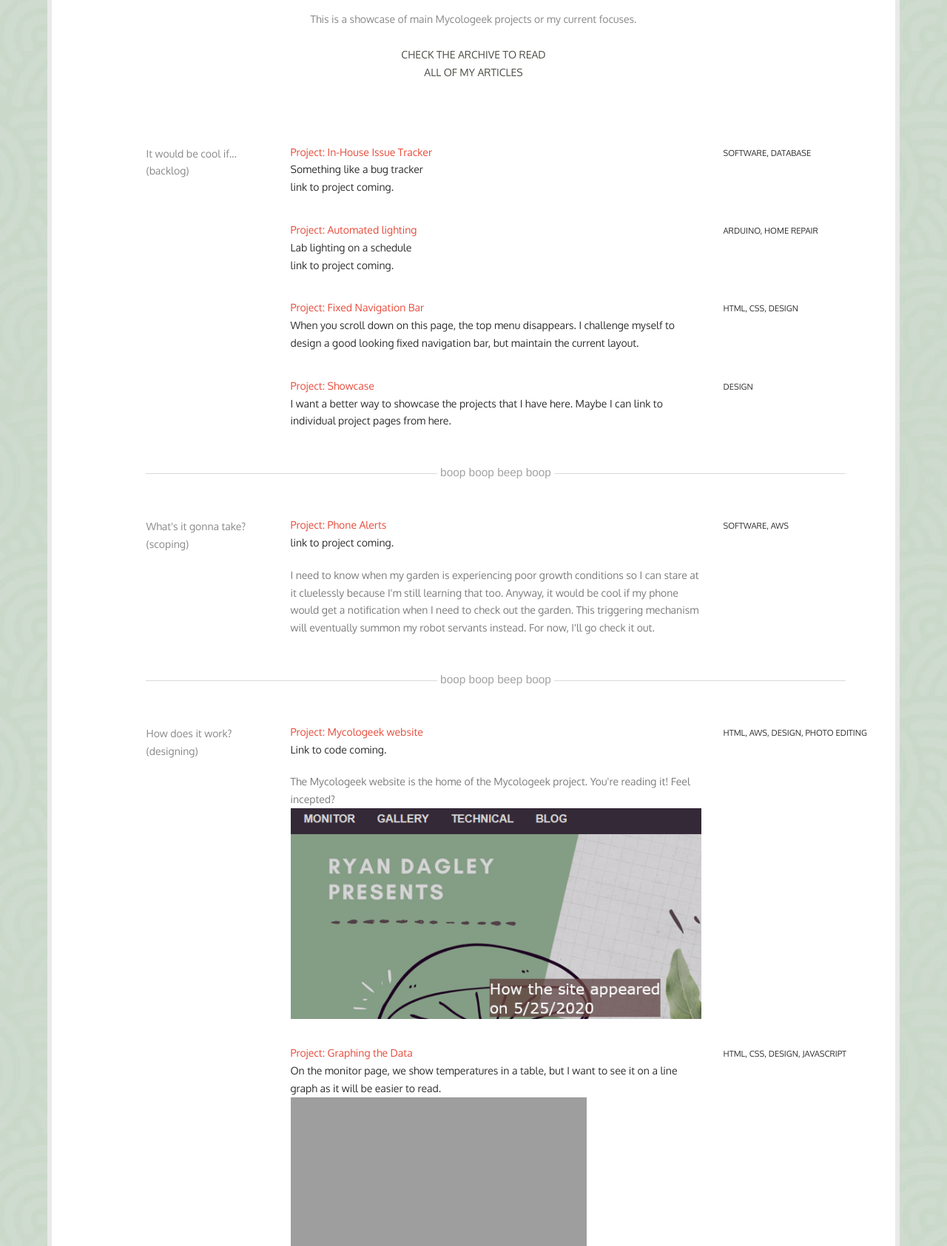
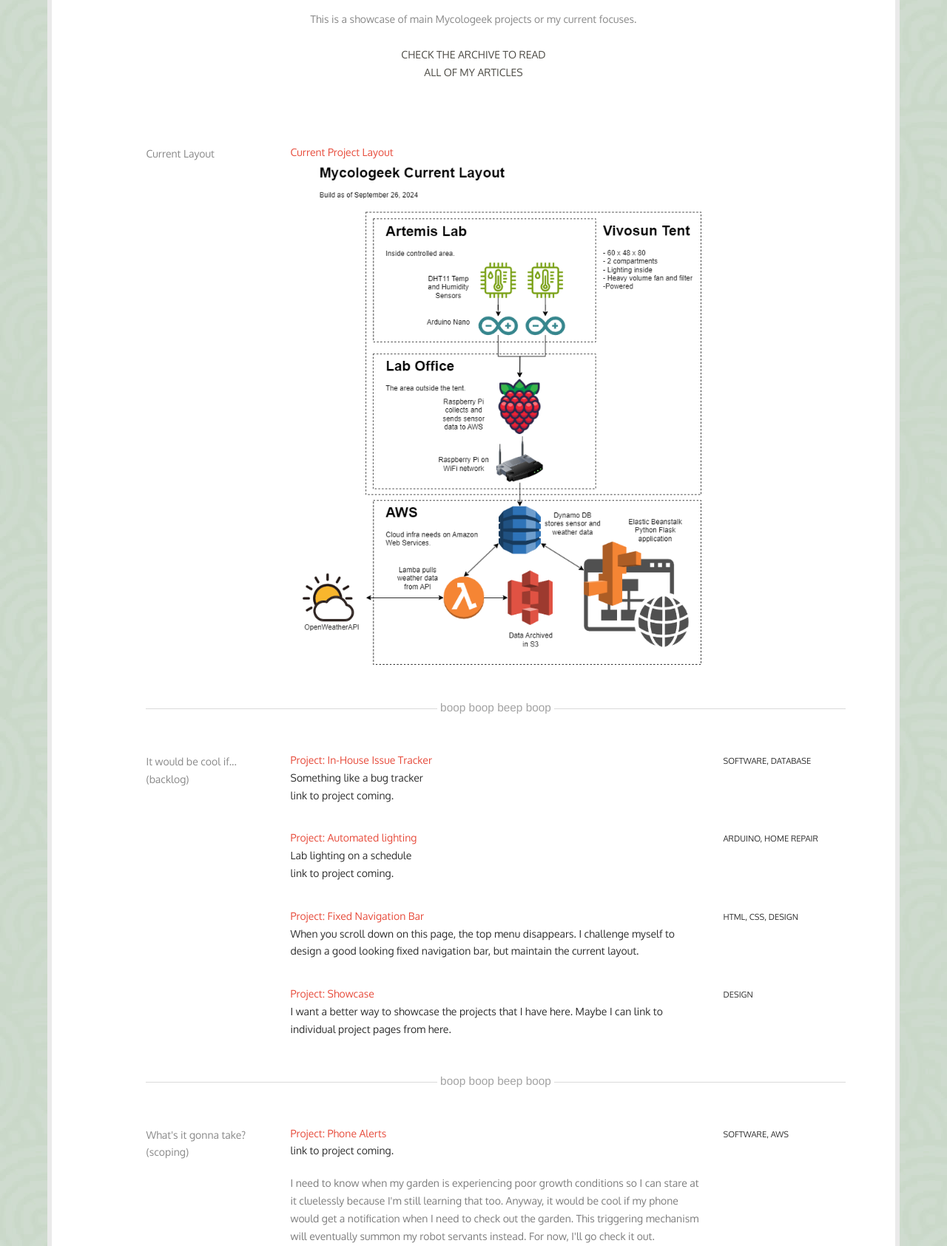
Before and after one commit to ryandagley/mycologeek-website, a Flask app: page /technical.html in a window 1280 px wide. Shown: the part 251-1936 px from the top of the page at 74% size. Run offline with Flask 3, Linux system fonts and the light colour scheme; some libraries are stand-ins or nearby versions; some web fonts are replaced; grey boxes are pictures that could not be loaded.

Commit message:
Adds Mycologeek architecture to technical page

```diff
--- a/templates/technical.html
+++ b/templates/technical.html
@@ -87,6 +87,46 @@
                      <a href="/archive.html">CHECK THE ARCHIVE TO READ </br>
                         ALL OF MY ARTICLES</a></div>
                     </h4>
+
+
+
+
+         <!--BACKLOG -->
+         <div class="container desc">
+            <div class="row">
+               <div class="col-lg-2 col-lg-offset-1">
+                  <h4>Current Layout</h4>
+               </div>
+
+               <!-- project start -->
+               <div class="col-lg-6">
+                  <p><span class="e-heading">Current Project Layout</span><br/>
+                     <img src="/static/img/technical/Mycologeek.arch.png"> <br/>
+                  </p>
+               </div>
+
+
+
+            </div>
+            <!-- /row -->
+            <br>
+            <div class="line-symbol"></div>
+         </div>
+         <!-- /container -->
+
+
+
+
+
+
+
+
+
+
+
+
+
+
 
                <!--BACKLOG -->
                <div class="container desc">
```
Also changed, not shown: static/articles/article_choosing_flask.md (+20 -3 lines), static/img/technical/Mycologeek.arch.png (added).
